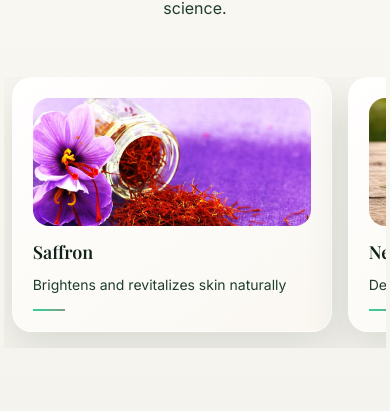
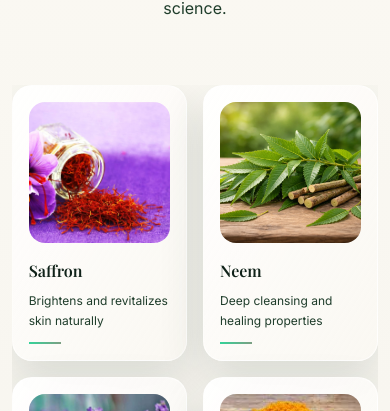
Before and after one commit to gargharshit304-lab/vrinda, a React (Vite) app: page / in a window 390 px wide. Shown: the part 1070-1481 px from the top of the page. Built offline with nearby package versions, Linux system fonts and the light colour scheme; no server answers.

Commit message:
premium looks in home page

```diff
--- a/src/index.css
+++ b/src/index.css
@@ -97,6 +97,58 @@
   .premium-btn:hover {
     transform: translateY(-2px) scale(1.02);
     box-shadow: 0 18px 34px rgba(31, 61, 43, 0.4);
+  }
+
+  /* ===== INGREDIENT SECTION STYLING ===== */
+  .ingredients-container {
+    scrollbar-width: none; /* Firefox */
+    -ms-overflow-style: none; /* IE and Edge */
+  }
+
+  .ingredients-container::-webkit-scrollbar {
+    display: none; /* Chrome, Safari and Opera */
+  }
+
+  /* Scroll snap for mobile premium feel */
+  @media (max-width: 768px) {
+    .ingredients-container {
+      scroll-snap-type: x mandatory;
+      scroll-behavior: smooth;
+    }
+
+    .ingredient-card {
+      scroll-snap-align: start;
+      scroll-snap-stop: always;
+    }
+  }
+
+  /* Card styling and animations */
+  .ingredient-card {
+    @apply transition-all duration-300 ease-in-out;
+  }
+
+  .ingredient-card:hover {
+    @apply -translate-y-2;
+  }
+
+  .ingredient-image-wrapper {
+    @apply relative overflow-hidden rounded-[16px] aspect-square;
+  }
+
+  .ingredient-image-wrapper img {
+    @apply w-full h-full object-cover transition-transform duration-500 ease-out;
+  }
+
+  .ingredient-card:hover .ingredient-image-wrapper img {
+    @apply scale-110;
+  }
+
+  .ingredient-accent-line {
+    @apply h-0.5 w-8 bg-gradient-to-r from-emerald-400 to-sage-400 transition-all duration-300;
+  }
+
+  .ingredient-card:hover .ingredient-accent-line {
+    @apply w-full;
   }
 
   .cart-icon-pulse {
--- a/src/pages/HomePage.jsx
+++ b/src/pages/HomePage.jsx
@@ -228,31 +228,31 @@ export default function HomePage() {
         {/* ====== 2. INGREDIENT PHILOSOPHY SECTION ====== */}
         <section className="relative py-20 md:py-28 bg-gradient-to-b from-[#fbf9f3] to-[#f5f3ed]">
           <div className="mx-auto w-[min(1120px,94vw)]">
-            <div className="section-reveal text-center mb-14">
+            <div className="section-reveal text-center mb-16">
               <h2 className="font-display text-4xl md:text-5xl font-bold text-sage-900 mb-4">Rooted in Nature</h2>
               <p className="max-w-2xl mx-auto text-sage-700 leading-relaxed">
                 Each ingredient is selected for its botanical benefits and sustainability. We honor ancient wisdom combined with modern wellness science.
               </p>
             </div>
 
-            <div className="section-reveal overflow-x-auto pb-4 -mx-2 px-2">
-              <div className="flex gap-4 min-w-max">
+            {/* Responsive Grid - Mobile: 2 cols, Tablet: 3 cols, Desktop: 4-5 cols with scroll */}
+            <div className="section-reveal ingredients-container overflow-x-auto">
+              <div className="grid grid-cols-2 md:grid-cols-3 lg:grid-cols-4 xl:grid-cols-5 gap-4 md:gap-6 min-w-min">
                 {ingredients.map((ingredient, index) => (
                   <div
                     key={ingredient.name}
-                    className="group glass-card overflow-hidden rounded-[20px] border border-white/60 bg-gradient-to-br from-white/80 to-[#f9f5ed]/60 p-5 shadow-soft hover:shadow-md transition-all duration-300 cursor-pointer hover:-translate-y-1 flex-shrink-0 w-80"
+                    className="ingredient-card group glass-card overflow-hidden rounded-[20px] border border-white/60 bg-gradient-to-br from-white/80 to-[#f9f5ed]/60 p-4 shadow-soft hover:shadow-lg cursor-pointer"
                     style={{ transitionDelay: `${index * 50}ms` }}
                   >
-                    <div className="mb-3 h-32 overflow-hidden rounded-[16px] bg-gradient-to-br from-sage-100 to-emerald-50 flex items-center justify-center">
+                    <div className="ingredient-image-wrapper mb-4">
                       <img
                         src={ingredient.image}
                         alt={ingredient.name}
-                        className="w-full h-full object-cover group-hover:scale-110 transition-transform duration-300"
                       />
                     </div>
-                    <h3 className="font-display text-lg font-semibold text-sage-900">{ingredient.name}</h3>
-                    <p className="mt-2 text-sm text-sage-700 leading-relaxed">{ingredient.benefit}</p>
-                    <div className="mt-3 h-0.5 w-8 bg-gradient-to-r from-emerald-400 to-sage-400 group-hover:w-full transition-all duration-300" />
+                    <h3 className="font-display text-base md:text-lg font-semibold text-sage-900 line-clamp-1">{ingredient.name}</h3>
+                    <p className="mt-2 text-xs md:text-sm text-sage-700 leading-relaxed line-clamp-2">{ingredient.benefit}</p>
+                    <div className="ingredient-accent-line mt-3" />
                   </div>
                 ))}
               </div>
```
